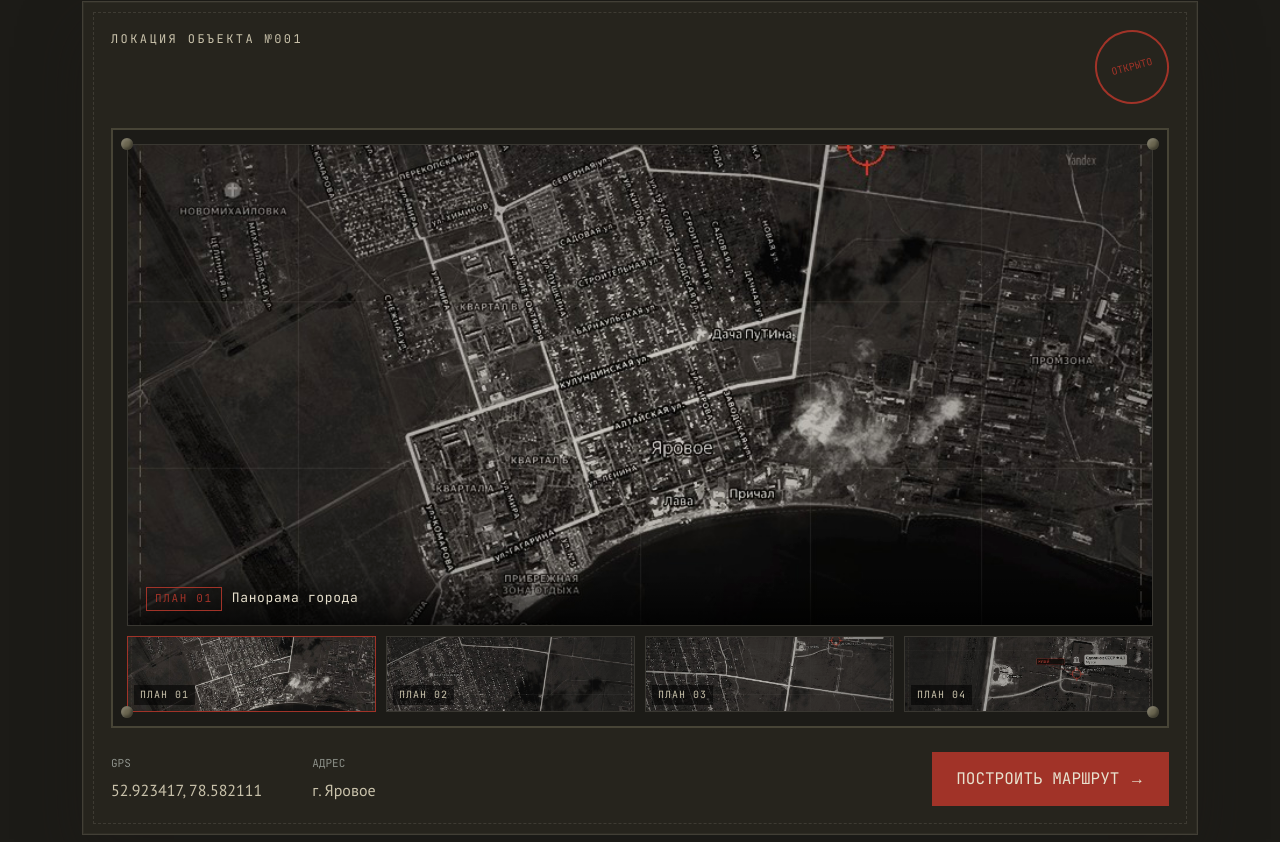
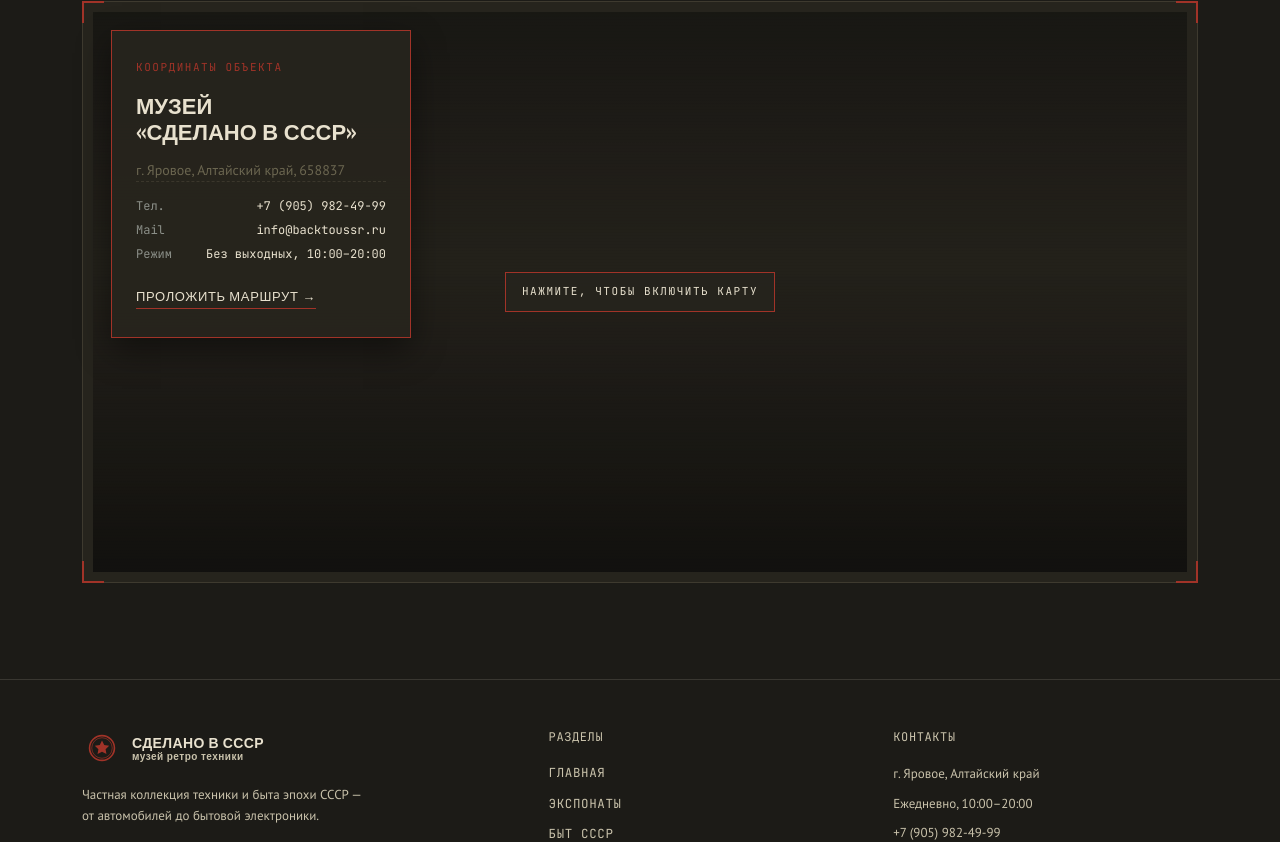
Before and after one commit to znightmaster/museum.nuxt.theme, a Nuxt app: page /visit in a window 1280 px wide. Shown: the part 688-1530 px from the top of the page. Built offline with nearby package versions, Linux system fonts and the light colour scheme.

Commit message:
map vse-taki yandex(

```diff
--- a/app/assets/css/main.css
+++ b/app/assets/css/main.css
@@ -39,8 +39,9 @@
   /* контур чертежей (.gaz69, .bm13) — светло-серый на тёмном фоне */
   --color-outline: 216 216 216; /* #d8d8d8 */
 
-  --map-img-filter: contrast(1.05) saturate(1.08) brightness(1.02);
-  --map-thumb-filter: saturate(0.95) brightness(0.92);
+  /* дуотон карты: обесцвечиваем тайлы Яндекса и красим под khaki/rust,
+     тёмная тема — приглушённая, «состаренная» тональность */
+  --map-img-filter: grayscale(1) sepia(0.35) hue-rotate(-8deg) brightness(0.92) contrast(1.05);  --map-thumb-filter: saturate(0.95) brightness(0.92);
   --map-thumb-filter-active: saturate(1.1) brightness(1.05);
 
 }
@@ -74,8 +75,9 @@
   /* контур чертежей (.gaz69, .bm13) — тёмный на светлой "бумаге" */
   --color-outline: 42 38 30; /* #2a261e */
 
-  --map-img-filter: contrast(1.02) saturate(1.15) brightness(1.12);
-  --map-thumb-filter: saturate(1.05) brightness(1.05);
+  /* дуотон карты для светлой темы: та же логика, но светлее и мягче —
+     тайлы выглядят как выцветшая карта на бумаге, а не тёмная синька */
+  --map-img-filter: grayscale(0.85) sepia(0.15) hue-rotate(-8deg) brightness(1.2) contrast(0.92);  --map-thumb-filter: saturate(1.05) brightness(1.05);
   --map-thumb-filter-active: saturate(1.15) brightness(1.1);
 
 }
--- a/app/components/Map.vue
+++ b/app/components/Map.vue
@@ -1,443 +1,137 @@
 <template>
-  <section class="museum-map">
+  <!--
+    Корневой элемент — без собственного max-width/паддингов секции:
+    ширина и внешние отступы задаются контейнером страницы (см. index.vue, visit.vue),
+    чтобы карта не создавала «двойной» контейнер и не съезжала по размерам.
+  -->
+  <div class="map-frame relative border border-khaki/35 bg-surface p-2.5 flex flex-col-reverse md:block">
+    <!-- угловые засечки как на техническом чертеже (акцентный цвет не меняется между темами) -->
+    <span class="corner absolute w-[22px] h-[22px] -top-px -left-px border-t-2 border-l-2 border-rust z-[3]" />
+    <span class="corner absolute w-[22px] h-[22px] -top-px -right-px border-t-2 border-r-2 border-rust z-[3]" />
+    <span class="corner absolute w-[22px] h-[22px] -bottom-px -left-px border-b-2 border-l-2 border-rust z-[3]" />
+    <span class="corner absolute w-[22px] h-[22px] -bottom-px -right-px border-b-2 border-r-2 border-rust z-[3]" />
 
-    <div class="header">
-      <div class="mono">
-        ЛОКАЦИЯ ОБЪЕКТА №001
-      </div>
-
-      <div class="stamp">
-        ОТКРЫТО
-      </div>
+    <!-- сама карта, обёрнутая фильтром под дуотон -->
+    <div class="map-wrap relative h-[340px] sm:h-[440px] lg:h-[560px] overflow-hidden">
+      <div class="map-tone absolute inset-0 z-[2] pointer-events-none mix-blend-multiply" />
+      <div class="map-scan absolute inset-0 z-[2] pointer-events-none opacity-50" />
+      <div ref="mapHost" class="map-host absolute inset-0" />
+      <button
+          v-if="!mapActive"
+          type="button"
+          class="map-guard absolute inset-0 z-[3] flex items-center justify-center bg-bg/10 hover:bg-bg/20 transition-colors cursor-pointer"
+          @click="mapActive = true"
+      >
+  <span
+      class="font-mono text-[11px] tracking-[0.14em] uppercase text-fg bg-surface/90 border border-rust px-4 py-2.5"
+  >
+    Нажмите, чтобы включить карту
+  </span>
+      </button>
     </div>
 
-    <div class="map-frame">
+    <!-- инфо-карточка поверх карты (на мобильных — под картой, статичным блоком) -->
+    <div
+      class="info-card relative md:absolute md:top-7 md:left-7 z-[4] w-full md:w-[300px] -mb-px md:mb-0
+             px-6 py-7 bg-surface/95 border border-rust shadow-[0_12px_32px_rgba(0,0,0,0.45)]"
+    >
+      <span class="info-card__tag block font-mono text-[11px] tracking-[0.14em] uppercase text-rust mb-3.5">
+        Координаты объекта
+      </span>
+      <h3 class="info-card__title font-display font-semibold uppercase text-[22px] leading-[1.2] text-fg mb-4">
+        Музей<br />«Сделано в СССР»
+      </h3>
 
-      <div class="rivets tl"></div>
-      <div class="rivets tr"></div>
-      <div class="rivets bl"></div>
-      <div class="rivets br"></div>
+      <p class="info-card__addr font-body text-sm leading-[1.55] text-khaki mb-4.5">
 
-      <!-- Основной просмотрщик -->
-      <div class="viewer" @click="openLightbox(activeIndex)">
-        <img :src="active.src" :alt="active.name" class="viewer-img">
-        <div class="viewer-caption">
-          <span class="plan-tag">{{ active.tag }}</span>
-          <span class="plan-name">{{ active.name }}</span>
+        г. Яровое, Алтайский край, 658837
+      </p>
+
+      <dl class="info-card__meta mb-5 pt-4 border-t border-dashed border-khaki/30">
+        <div class="row flex justify-between gap-3 font-mono text-xs mb-2">
+          <dt class="text-steel">Тел.</dt>
+          <dd class="m-0 text-fg text-right">+7 (905) 982-49-99</dd>
         </div>
-        <div class="zoom-hint">⤢ увеличить</div>
-      </div>
+        <div class="row flex justify-between gap-3 font-mono text-xs mb-2">
+          <dt class="text-steel">Mail</dt>
+          <dd class="m-0 text-fg text-right">info@backtoussr.ru</dd>
+        </div>
+        <div class="row flex justify-between gap-3 font-mono text-xs mb-2">
+          <dt class="text-steel">Режим</dt>
+          <dd class="m-0 text-fg text-right">Без выходных, 10:00–20:00</dd>
+        </div>
+      </dl>
 
-      <!-- Миниатюры-планы -->
-      <div class="thumbs">
-        <button
-            v-for="(p, i) in plans"
-            :key="p.tag"
-            class="thumb"
-            :class="{ 'is-active': i === activeIndex }"
-            @click="activeIndex = i"
-        >
-          <img :src="p.src" :alt="p.name">
-          <span>{{ p.tag }}</span>
-        </button>
-      </div>
-
+      <a
+        class="info-card__link inline-block font-display text-[13px] tracking-wider uppercase text-fg
+               border-b border-rust pb-0.5 no-underline transition-colors hover:text-rust"
+        href="https://yandex.ru/maps/?text=Яровое+пр-т+Мира+12"
+        target="_blank"
+        rel="noopener"
+      >
+        Проложить маршрут →
+      </a>
     </div>
-
-    <div class="footer">
-
-      <div class="info">
-
-        <div>
-          <span>GPS</span>
-          52.923417, 78.582111
-        </div>
-
-        <div>
-          <span>АДРЕС</span>
-          г. Яровое
-        </div>
-
-      </div>
-
-      <a href="https://yandex.kz/maps/ru/-/CTV2ZGkf">
-        Построить маршрут →
-      </a>
-
-    </div>
-
-    <!-- Лайтбокс -->
-    <teleport to="body">
-      <div v-if="lightboxOpen" class="lightbox" @click.self="closeLightbox">
-        <button class="lb-close" @click="closeLightbox" aria-label="Закрыть">×</button>
-
-        <button class="lb-nav lb-prev" @click="prev" aria-label="Предыдущий план">‹</button>
-        <img :src="active.src" :alt="active.name" class="lb-img">
-        <button class="lb-nav lb-next" @click="next" aria-label="Следующий план">›</button>
-
-        <div class="lb-caption">
-          <span class="plan-tag">{{ active.tag }}</span>
-          {{ active.name }}
-        </div>
-
-        <div class="lb-dots">
-          <span
-              v-for="(p, i) in plans"
-              :key="'dot-'+p.tag"
-              class="dot"
-              :class="{ 'is-active': i === activeIndex }"
-              @click="activeIndex = i"
-          ></span>
-        </div>
-      </div>
-    </teleport>
-
-  </section>
+  </div>
 </template>
 
 <script setup>
-import { ref, computed, onMounted, onBeforeUnmount } from 'vue'
+/**
+ * Вставьте сюда ваш реальный код Yandex Constructor.
+ * Конструктор отдаёт готовый <script src="...constructor/1.0/js/?um=..."> —
+ * он сам находит div с id, указанным в параметре, либо рисует iframe
+ * сразу в место вставки скрипта. Ниже — универсальный способ:
+ * грузим скрипт динамически внутрь mapHost, чтобы им управлял Vue.
+ */
+const mapHost = ref(null)
 
-const plans = [
-  { src: '/plan-01-panorama.jpg', tag: 'ПЛАН 01', name: 'Панорама города' },
-  { src: '/plan-02-quarter.jpg',  tag: 'ПЛАН 02', name: 'Трасса и квартал' },
-  { src: '/plan-03-junction.jpg', tag: 'ПЛАН 03', name: 'Перекрёсток' },
-  { src: '/plan-04-site.jpg',     tag: 'ПЛАН 04', name: 'Территория музея' },
-]
+// Пока false — поверх карты висит заглушка map-guard, ловящая клики/скролл на себя,
+// чтобы прокрутка страницы колесом мыши над картой не приближала/отдаляла саму карту.
+const mapActive = ref(false)
+const YANDEX_CONSTRUCTOR_SRC =
+  'https://api-maps.yandex.ru/services/constructor/1.0/js/?um=constructor%3A5852070bf1496b96c89052c0a2d1a0235ce5b39d4273cb4c897ae18f9041b569&width=100%25&height=100%25&lang=ru_RU&scroll=true'
 
-const activeIndex = ref(0)
-const active = computed(() => plans[activeIndex.value])
-const lightboxOpen = ref(false)
-
-function openLightbox(i) {
-  activeIndex.value = i
-  lightboxOpen.value = true
-}
-function closeLightbox() {
-  lightboxOpen.value = false
-}
-function next() {
-  activeIndex.value = (activeIndex.value + 1) % plans.length
-}
-function prev() {
-  activeIndex.value = (activeIndex.value - 1 + plans.length) % plans.length
-}
-
-function onKey(e) {
-  if (!lightboxOpen.value) return
-  if (e.key === 'Escape') closeLightbox()
-  if (e.key === 'ArrowRight') next()
-  if (e.key === 'ArrowLeft') prev()
-}
-onMounted(() => window.addEventListener('keydown', onKey))
-onBeforeUnmount(() => window.removeEventListener('keydown', onKey))
+onMounted(() => {
+  const script = document.createElement('script')
+  script.src = YANDEX_CONSTRUCTOR_SRC
+  script.charset = 'utf-8'
+  script.async = true
+  mapHost.value?.appendChild(script)
+})
 </script>
 
 <style scoped>
 /*
-  Цвета блока полностью завязаны на переменные темы проекта
-  (см. app/assets/css/main.css) — панель следует за переключением
-  светлая/тёмная тема наравне с остальным сайтом.
-  Фото-планы используют var(--map-img-filter) / var(--map-thumb-filter),
-  которые тоже меняются по теме, чтобы снимки не выглядели мрачными.
+  Оставлены только правила, которые неудобно/невозможно выразить утилитами Tailwind:
+  дуотон-фильтр карты и градиенты-оверлеи. Цвета/шрифты/раскладка вынесены во template.
+  --map-img-filter уже определён под тему (light/dark) в app/assets/css/main.css.
 */
 
-.museum-map{
-  background: rgb(var(--color-surface));
-  border: 1px solid var(--color-hline);
-  padding:28px;
-  position:relative;
-  box-shadow:
-      inset 0 0 0 1px rgb(var(--color-fg) / 0.04),
-      0 25px 60px rgb(var(--color-bg) / 0.35);
+/* дуотон / состаренная карта: тон подстраивается под текущую тему через CSS-переменную */
+.map-host {
+  filter: var(--map-img-filter);
+  transition: filter 0.2s ease;
 }
 
-.museum-map::before{
-  content:"";
-  position:absolute;
-  inset:10px;
-  border:1px dashed rgb(var(--color-fg) / 0.12);
-  pointer-events:none;
+/* тонирующий слой поверх фильтра — виньетка по краям; сделана нейтральной к теме,
+   чтобы карта всегда читалась как «состаренный» топографический снимок */
+.map-tone {
+  background: linear-gradient(
+    180deg,
+    rgba(0, 0, 0, 0.35) 0%,
+    rgb(var(--color-rust) / 0.08) 45%,
+    rgba(0, 0, 0, 0.55) 100%
+  );
 }
 
-.header{
-  display:flex;
-  justify-content:space-between;
-  margin-bottom:24px;
+/* лёгкие "сканлайны" под военно-топографическую эстетику */
+.map-scan {
+  background-image: repeating-linear-gradient(
+    0deg,
+    rgba(0, 0, 0, 0.06) 0px,
+    rgba(0, 0, 0, 0.06) 1px,
+    transparent 1px,
+    transparent 3px
+  );
 }
-
-.mono{
-  font-family:"JetBrains Mono";
-  color: rgb(var(--color-fgdim));
-  letter-spacing:.2em;
-  font-size:12px;
-}
-
-.stamp{
-  width:74px;
-  height:74px;
-  border-radius:50%;
-  border:2px solid rgb(var(--color-rust));
-  color: rgb(var(--color-rust));
-  display:flex;
-  justify-content:center;
-  align-items:center;
-  transform:rotate(-15deg);
-  font-family:"JetBrains Mono";
-  font-size:10px;
-}
-
-.map-frame{
-  position:relative;
-  background: rgb(var(--color-bg));
-  padding:14px;
-  border:2px solid rgb(var(--color-khaki) / 0.55);
-}
-
-.rivets{
-  width:12px;
-  height:12px;
-  background: rgb(var(--color-khaki));
-  border-radius:50%;
-  position:absolute;
-  box-shadow:
-      inset 2px 2px 3px rgba(255,255,255,.15),
-      inset -2px -2px 3px rgba(0,0,0,.4);
-  z-index:2;
-}
-
-.tl{top:8px;left:8px;}
-.tr{top:8px;right:8px;}
-.bl{bottom:8px;left:8px;}
-.br{bottom:8px;right:8px;}
-
-/* ---- viewer ---- */
-.viewer{
-  position:relative;
-  cursor:zoom-in;
-  overflow:hidden;
-  border:1px solid var(--color-hline);
-}
-
-.viewer-img{
-  width:100%;
-  height:480px;
-  object-fit:cover;
-  display:block;
-  filter: var(--map-img-filter);
-  transition:transform .5s ease, filter .3s ease;
-}
-
-.viewer:hover .viewer-img{
-  transform:scale(1.03);
-}
-
-.viewer-caption{
-  /* тёмная подложка лежит поверх фотографии, а не страницы — остаётся неизменной в обеих темах */
-  position:absolute;
-  left:0; bottom:0;
-  padding:14px 18px;
-  background:linear-gradient(to top, rgba(0,0,0,.75), transparent);
-  display:flex;
-  align-items:baseline;
-  gap:10px;
-  width:100%;
-}
-
-.plan-tag{
-  color: rgb(var(--color-rust));
-  font-family:"JetBrains Mono";
-  font-size:11px;
-  letter-spacing:.15em;
-  border:1px solid rgb(var(--color-rust));
-  padding:2px 8px;
-}
-
-.plan-name{
-  /* текст поверх тёмного градиента на фото — фиксированный светлый, как на кнопках bg-rust */
-  color: rgb(var(--color-paper));
-  font-family:"JetBrains Mono";
-  font-size:13px;
-  letter-spacing:.05em;
-}
-
-.zoom-hint{
-  position:absolute;
-  top:14px; right:18px;
-  color: rgb(var(--color-paperdim));
-  font-family:"JetBrains Mono";
-  font-size:11px;
-  letter-spacing:.1em;
-  opacity:0;
-  transition:opacity .25s;
-  background:rgba(0,0,0,.5);
-  padding:4px 10px;
-  border:1px solid rgba(255,255,255,.15);
-}
-
-.viewer:hover .zoom-hint{ opacity:1; }
-
-/* ---- thumbs ---- */
-.thumbs{
-  margin-top:10px;
-  display:grid;
-  grid-template-columns:repeat(4, 1fr);
-  gap:10px;
-}
-
-.thumb{
-  position:relative;
-  padding:0;
-  border:1px solid var(--color-hline);
-  background: rgb(var(--color-bg));
-  cursor:pointer;
-  overflow:hidden;
-  transition:border-color .2s;
-}
-
-.thumb img{
-  width:100%;
-  height:74px;
-  object-fit:cover;
-  display:block;
-  filter: var(--map-thumb-filter);
-  transition:filter .2s;
-}
-
-.thumb span{
-  /* подпись поверх фото на тёмной плашке — фиксированный светлый цвет */
-  position:absolute;
-  left:6px; bottom:6px;
-  color: rgb(var(--color-paperdim));
-  font-family:"JetBrains Mono";
-  font-size:10px;
-  letter-spacing:.1em;
-  background:rgba(0,0,0,.55);
-  padding:2px 6px;
-}
-
-.thumb:hover{ border-color: rgb(var(--color-khaki)); }
-.thumb:hover img{ filter: var(--map-thumb-filter-active); }
-
-.thumb.is-active{ border-color: rgb(var(--color-rust)); }
-.thumb.is-active img{ filter: var(--map-thumb-filter-active); }
-
-/* ---- footer ---- */
-.footer{
-  margin-top:24px;
-  display:flex;
-  justify-content:space-between;
-  align-items:center;
-  flex-wrap:wrap;
-  gap:16px;
-}
-
-.info{
-  display:flex;
-  gap:50px;
-  color: rgb(var(--color-fgdim));
-}
-
-.info span{
-  display:block;
-  color: rgb(var(--color-steel));
-  font-size:11px;
-  font-family:"JetBrains Mono";
-  margin-bottom:4px;
-}
-
-a{
-  color: rgb(var(--color-paper));
-  background: rgb(var(--color-rust));
-  padding:14px 24px;
-  text-decoration:none;
-  text-transform:uppercase;
-  font-family:"JetBrains Mono";
-  transition:.25s;
-}
-
-a:hover{ background: rgb(var(--color-rustlight)); }
-
-/* ---- лайтбокс ----
-   Полноэкранный просмотр фото намеренно остаётся тёмным в обеих темах —
-   это отдельный слой поверх страницы (как фотовьюер), а не часть контента сайта. */
-.lightbox{
-  position:fixed;
-  inset:0;
-  background:rgba(10,9,7,.92);
-  z-index:999;
-  display:flex;
-  align-items:center;
-  justify-content:center;
-  flex-direction:column;
-  gap:16px;
-  padding:40px;
-}
-
-.lb-img{
-  max-width:min(1100px, 92vw);
-  max-height:74vh;
-  object-fit:contain;
-  border:2px solid rgb(var(--color-khaki) / 0.7);
-  box-shadow:0 20px 60px rgba(0,0,0,.6);
-  filter: var(--map-img-filter);
-}
-
-.lb-caption{
-  color: rgb(var(--color-paper));
-  font-family:"JetBrains Mono";
-  font-size:13px;
-  letter-spacing:.05em;
-  display:flex;
-  align-items:center;
-  gap:10px;
-}
-
-.lb-close{
-  position:absolute;
-  top:24px; right:28px;
-  background:none;
-  border:1px solid rgba(255,255,255,.25);
-  color: rgb(var(--color-paper));
-  font-size:22px;
-  line-height:1;
-  width:40px; height:40px;
-  cursor:pointer;
-}
-.lb-close:hover{ border-color: rgb(var(--color-rust)); color: rgb(var(--color-rust)); }
-
-.lb-nav{
-  position:absolute;
-  top:50%;
-  transform:translateY(-50%);
-  background:none;
-  border:1px solid rgba(255,255,255,.25);
-  color: rgb(var(--color-paper));
-  font-size:28px;
-  width:48px; height:48px;
-  cursor:pointer;
-}
-.lb-nav:hover{ border-color: rgb(var(--color-rust)); color: rgb(var(--color-rust)); }
-.lb-prev{ left:24px; }
-.lb-next{ right:24px; }
-
-.lb-dots{
-  display:flex;
-  gap:8px;
-}
-
-.dot{
-  width:8px; height:8px;
-  border-radius:50%;
-  background:rgba(255,255,255,.25);
-  cursor:pointer;
-}
-.dot.is-active{ background: rgb(var(--color-rust)); }
-
-@media (max-width: 640px){
-  .thumbs{ grid-template-columns:repeat(2, 1fr); }
-  .viewer-img{ height:300px; }
-  .lb-nav{ width:40px; height:40px; font-size:22px; }
-}
-
 </style>
```
Also changed, not shown: 2 other files (tests, documents, lock files or other folders).
